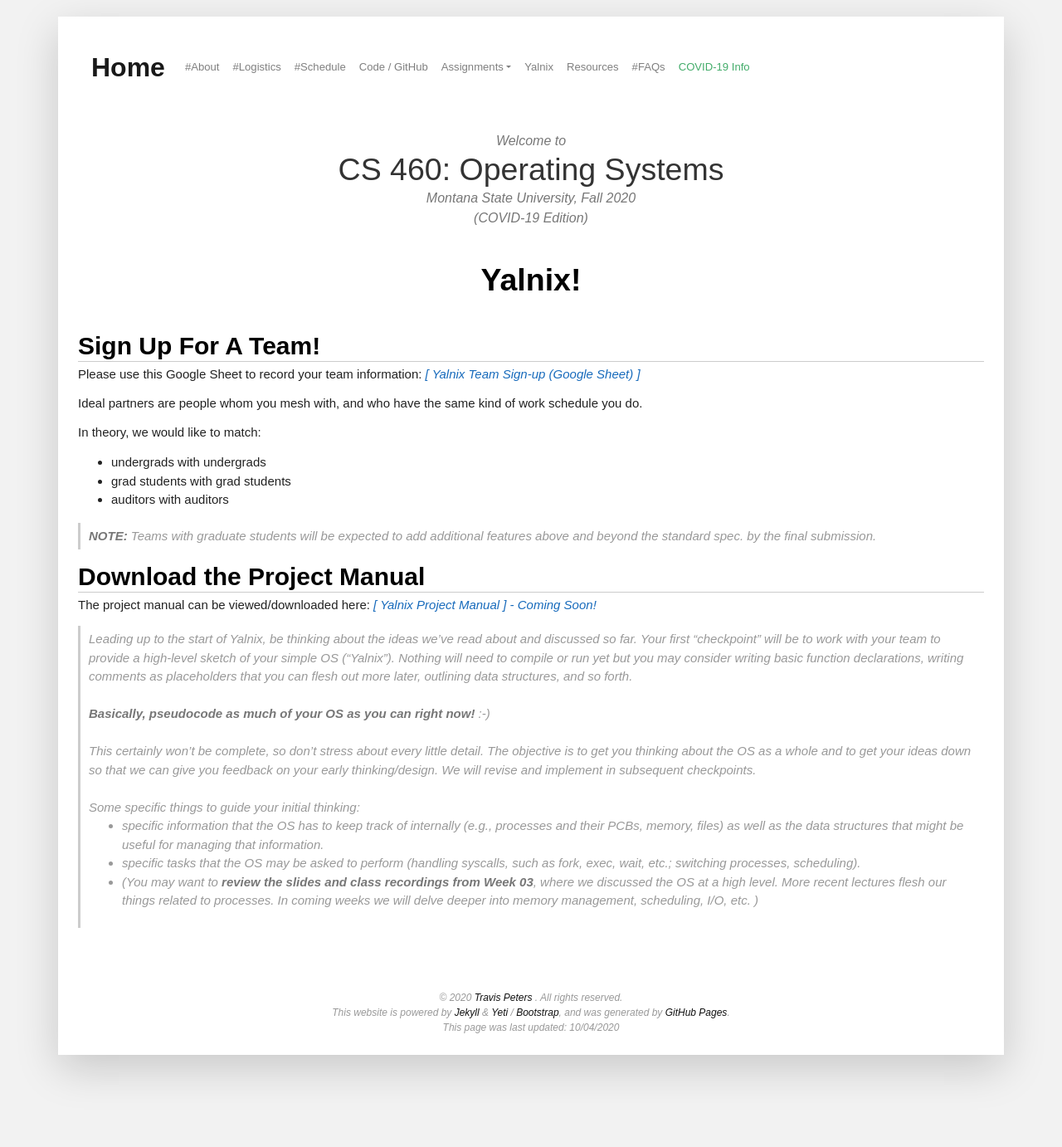
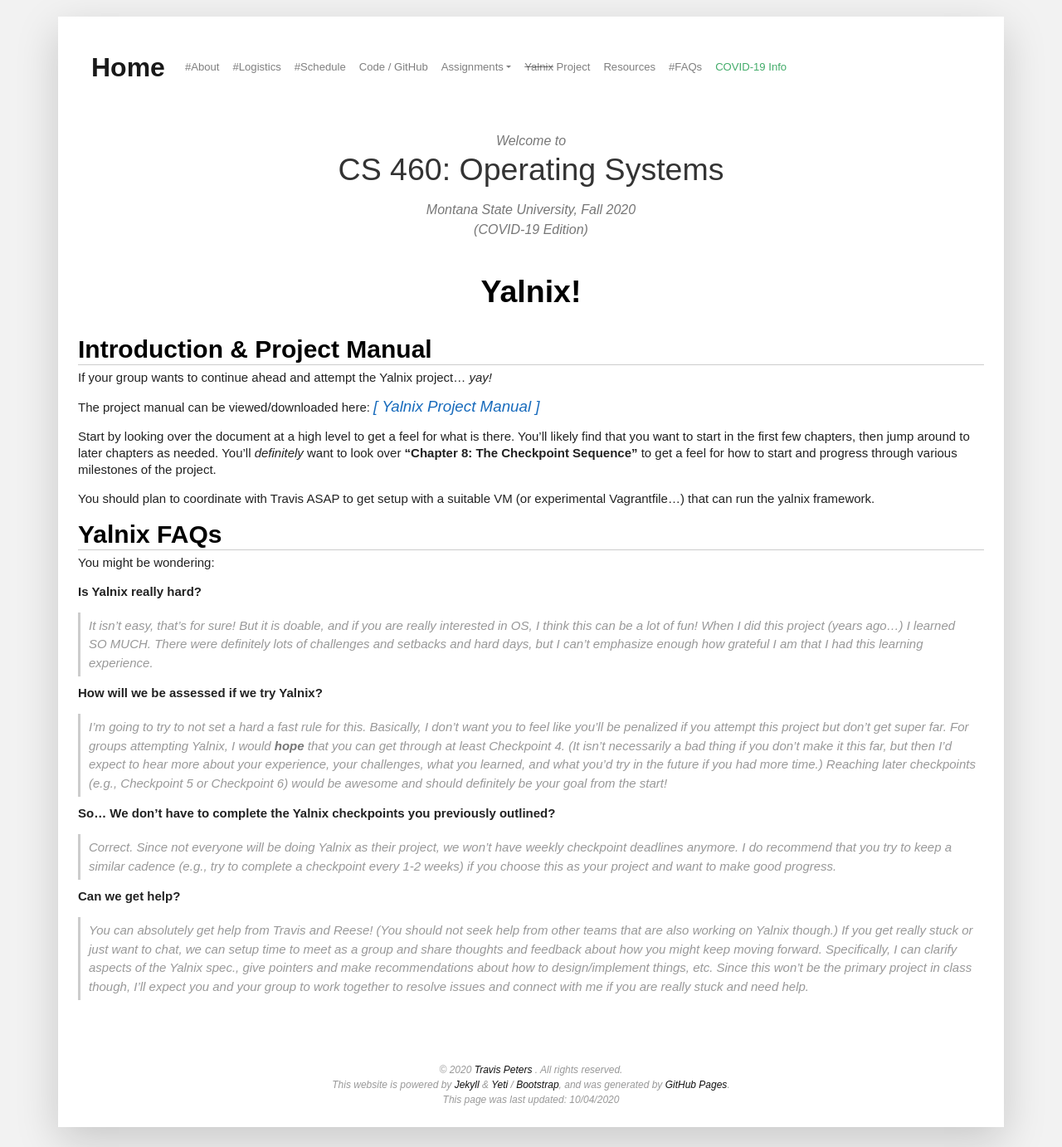
Before and after one commit to traviswpeters/cs460-2020-fall, a Jekyll site: the page built from yalnix/index.md, in a window 1280 px wide. Shown: the whole page at 83% size. Built offline with Jekyll 4.4.1, drawn with Linux system fonts in a browser that asks for light colours; nearby versions of some CDN libraries; some web fonts are replaced; comment, search, counter and statistics services are not loaded; our own code applies the rules of GitHub Pages for plain Markdown files.

Commit message:
overhaul the project details; refactor yalnix cp1 to group assignment (pa3); add files for today.... whew...

```diff
--- a/_includes/menu.html
+++ b/_includes/menu.html
@@ -16,13 +16,20 @@
         <ul class="navbar-nav mr-auto">
         {% for item in site.data.settings.menu %}
             {% assign urlFirstChar = (item.url | slice: 0, 1) %}
-            {% if item.name == 'Assignments' %}
+            {% if item.name == 'Assignments' or item.name == 'Group Assignments' %}
                 <li class="nav-item dropdown">
                   <a class="nav-link dropdown-toggle" data-toggle="dropdown" href="#" role="button" aria-haspopup="true" aria-expanded="false">{{ item.name }}</a>
                   <div class="dropdown-menu" x-placement="bottom-start" style="position: absolute; transform: translate3d(0px, 40px, 0px); top: 0px; left: 0px; will-change: transform;">
                     <a class="dropdown-item" href="{{ site.baseurl }}/{{ item.url }}">{{ item.name }} (Overview)</a>
                     <div class="dropdown-divider"></div>
                     {% for assignment in site.data.settings.assignments %}
+                    {% for a in assignment %}
+                      {% if a.show %}
+                      <a class="dropdown-item" href="{{ site.baseurl }}/{{a.url}}">{{a.name}}</a>
+                      {% endif %}
+                    {% endfor %}
+                    {% endfor %}
+                    {% for assignment in site.data.settings.groupassignments %}
                     {% for a in assignment %}
                       {% if a.show %}
                       <a class="dropdown-item" href="{{ site.baseurl }}/{{a.url}}">{{a.name}}</a>
--- a/assets/css/style.css
+++ b/assets/css/style.css
@@ -38,7 +38,10 @@
   margin: 0px;
 }
 
-h1 {}
+h1 {
+    text-align: center;
+    padding-bottom: 0.85rem;
+}
 
 h2 {
   /* Add horizontal line under each h2 with padding above and below */
--- a/yalnix/index.md
+++ b/yalnix/index.md
@@ -4,45 +4,49 @@
 ---
 
 # Yalnix!
-{:.text-center .pb-4}
 
-## Sign Up For A Team!
+## Introduction & Project Manual
 
-Please use this Google Sheet to record your team information:
-[_[ Yalnix Team Sign-up (Google Sheet) ]_]({{ site.data.settings.yalnix.signuplink }})
+If your group wants to continue ahead and attempt the Yalnix project... _yay!_
 
-Ideal partners are people whom you mesh with,
-and who have the same kind of work schedule you do.
+The project manual can be viewed/downloaded here: [_[ Yalnix Project Manual ]_](./yalnix2020.pdf){:.lead}
 
-In theory, we would like to match:
-- undergrads with undergrads
-- grad students with grad students
-- auditors with auditors
+Start by looking over the document at a high level to get a feel for what is there.
+You'll likely find that you want to start in the first few chapters, then jump around to later chapters as needed.
+You'll _definitely_ want to look over **"Chapter 8: The Checkpoint Sequence"** to get a feel for how to start and progress through various milestones of the project.
 
-> **NOTE:** Teams with graduate students will be expected to add additional features above and beyond the standard spec. by the final submission.
+You should plan to coordinate with Travis ASAP to get setup with a suitable VM (or experimental Vagrantfile...) that can run the yalnix framework.
 
+## Yalnix FAQs
 
-## Download the Project Manual
+You might be wondering:
 
-The project manual can be viewed/downloaded here: [_[ Yalnix Project Manual ] - Coming Soon!_](#YalnixManualComingSoon)
+**Is Yalnix really hard?**
+> It isn't easy, that's for sure!
+> But it is doable, and if you are really interested in OS, I think this can be a lot of fun!
+> When I did this project (years ago...) I learned SO MUCH.
+> There were definitely lots of challenges and setbacks and hard days, but I can't emphasize enough how grateful I am that I had this learning experience.
 
-> Leading up to the start of Yalnix, be thinking about the ideas we've read about and discussed so far.
-> Your first "checkpoint" will be to work with your team to provide a high-level sketch of your simple OS ("Yalnix").
-> Nothing will need to compile or run yet but you may consider writing basic function declarations, writing comments as placeholders that you can flesh out more later, outlining data structures, and so forth.
-> <br/>
-> <br/>
-> **Basically, pseudocode as much of your OS as you can right now!** :-)
-> <br/>
-> <br/>
-> This certainly won't be complete, so don't stress about every little detail.
-> The objective is to get you thinking about the OS as a whole and to get your ideas down so that we can give you feedback on your early thinking/design.
-> We will revise and implement in subsequent checkpoints.
-> <br/>
-> <br/>
-> Some specific things to guide your initial thinking:
-> - specific information that the OS has to keep track of internally (e.g., processes and their PCBs, memory, files) as well as the data structures that might be useful for managing that information.
-> - specific tasks that the OS may be asked to perform (handling syscalls, such as fork, exec, wait, etc.; switching processes, scheduling).
-> - (You may want to **review the slides and class recordings from Week 03**, where we discussed the OS at a high level. More recent lectures flesh our things related to processes. In coming weeks we will delve deeper into memory management, scheduling, I/O, etc. )
+**How will we be assessed if we try Yalnix?**
+> I'm going to try to not set a hard a fast rule for this.
+> Basically, I don't want you to feel like you'll be penalized if you attempt this project but don't get super far.
+> For groups attempting Yalnix, I would **hope** that you can get through at least Checkpoint 4.
+> (It isn't necessarily a bad thing if you don't make it this far, but then I'd expect to hear more about your experience, your challenges, what you learned, and what you'd try in the future if you had more time.)
+> Reaching later checkpoints (e.g., Checkpoint 5 or Checkpoint 6) would be _awesome_ and should definitely be your goal from the start!
+
+**So... We don't have to complete the Yalnix checkpoints you previously outlined?**
+> Correct.
+> Since not everyone will be doing Yalnix as their project, we won't have weekly checkpoint deadlines anymore.
+> I do recommend that you try to keep a similar cadence (e.g., try to complete a checkpoint every 1-2 weeks) if you choose this as your project and want to make good progress.
+
+**Can we get help?**
+
+> You can absolutely get help from Travis and Reese!
+> (You should not seek help from other teams that are also working on Yalnix though.)
+> If you get really stuck or just want to chat, we can setup time to meet as a group and share thoughts and feedback about how you might keep moving forward.
+> Specifically, I can clarify aspects of the Yalnix spec., give pointers and make recommendations about how to design/implement things, etc.
+> Since this won't be the primary project in class though, I'll expect you and your group to work together to resolve issues and connect with me if you are really stuck and need help.
+
 
 {% comment %}
 
```
Also changed, not shown: _data/settings.yml (+60 -49 lines), index.md (+122 -52 lines), pa3/index.md (added, +98 -0 lines), project/index.md (added, +180 -0 lines), 2 other files.
